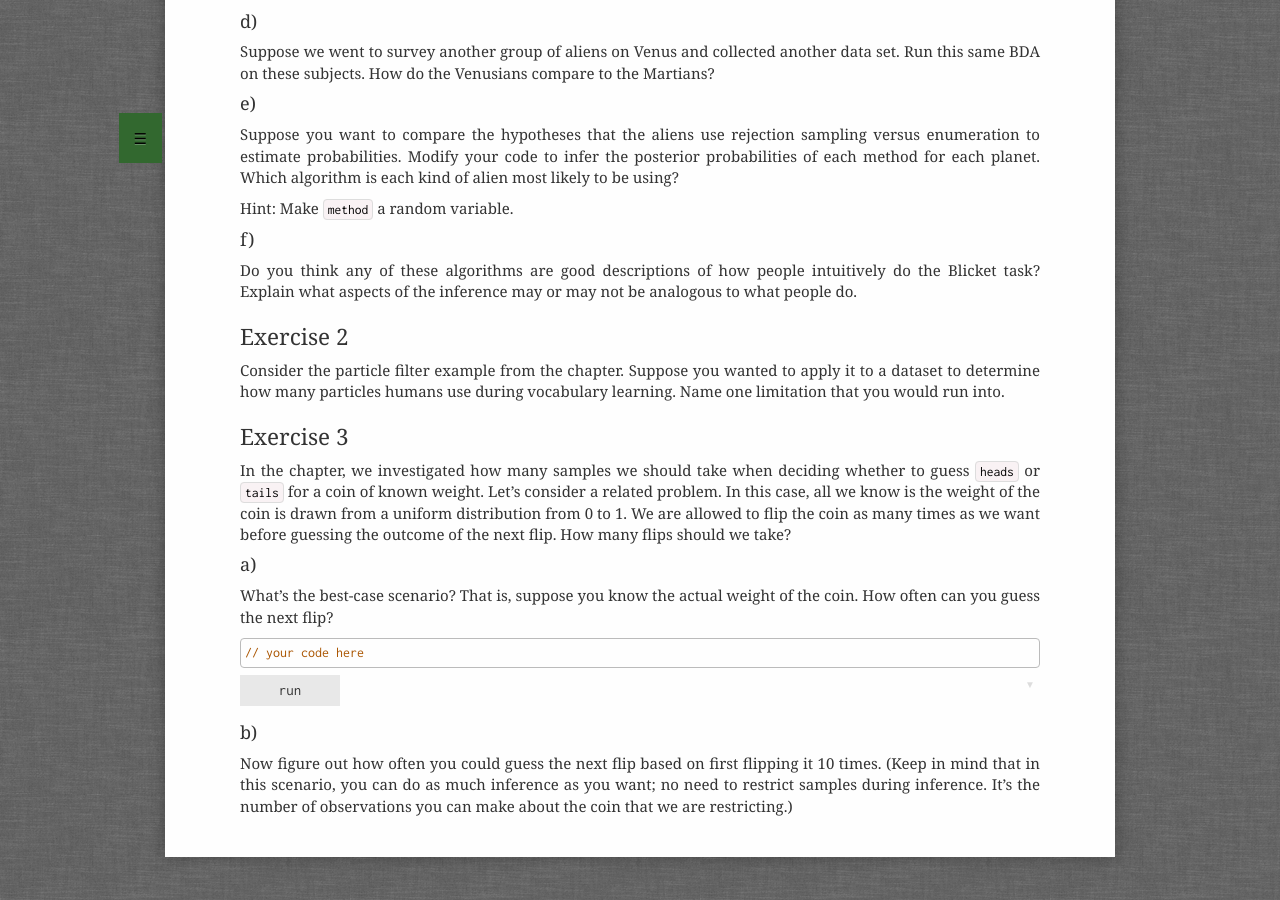
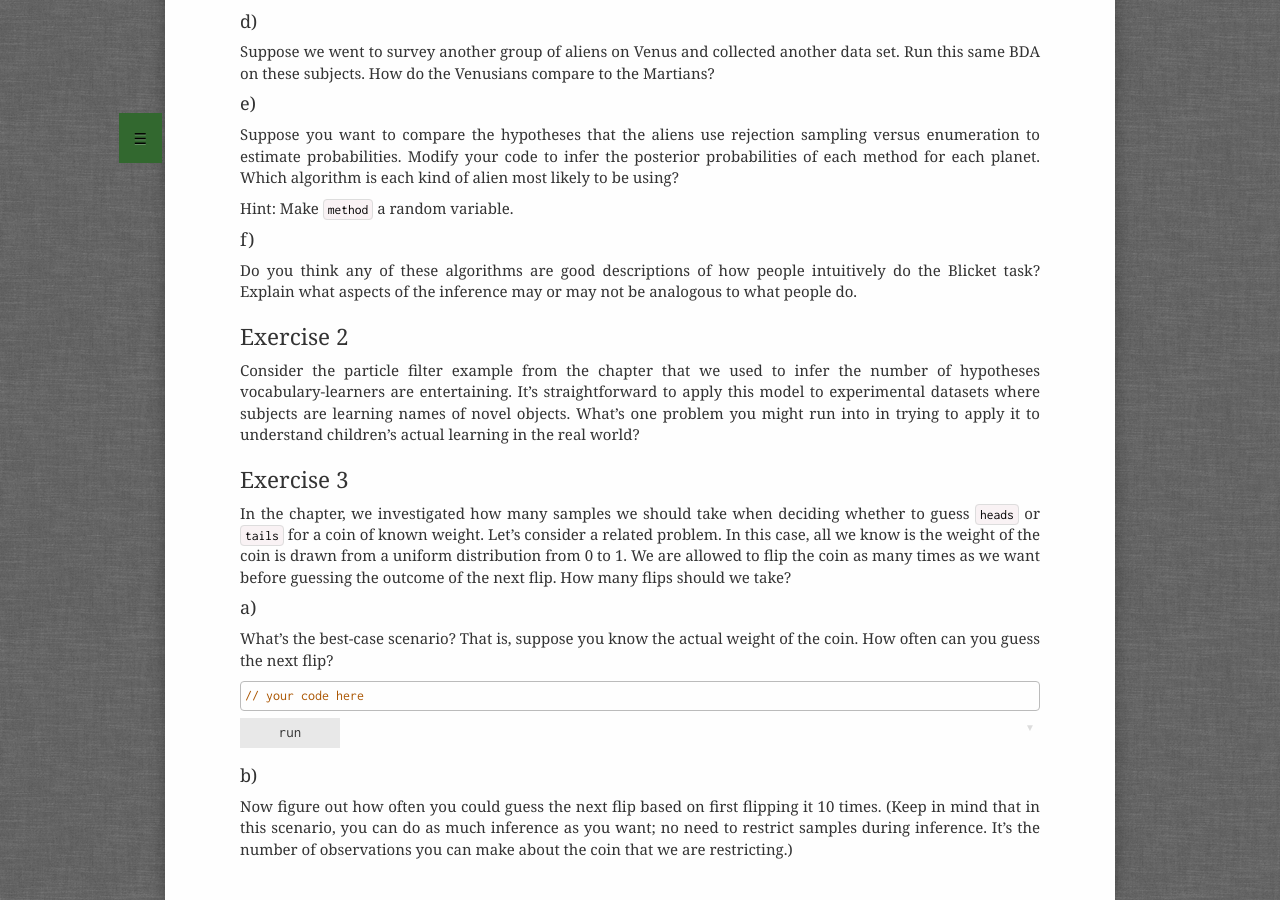
Before and after one commit to probmods/probmods2, a Jekyll site: the page built from exercises/process-models.md, in a window 1280 px wide and 900 px high, scrolled down 1537 px. Built offline with Jekyll 4.4.1, drawn with Linux system fonts in a browser that asks for light colours; a script that is not in the unit is left out.

Commit message:
Clarifying exercise 2 for process models

```diff
--- a/exercises/process-models.md
+++ b/exercises/process-models.md
@@ -138,7 +138,7 @@
 
 ## Exercise 2
 
-Consider the particle filter example from the chapter. Suppose you wanted to apply it to a dataset to determine how many particles humans use during vocabulary learning. Name one limitation that you would run into.
+Consider the particle filter example from the chapter that we used to infer the number of hypotheses vocabulary-learners are entertaining. It's straightforward to apply this model to experimental datasets where subjects are learning names of novel objects. What's one problem you might run into in trying to apply it to understand children's actual learning in the real world?
 
 ## Exercise 3
 
```
